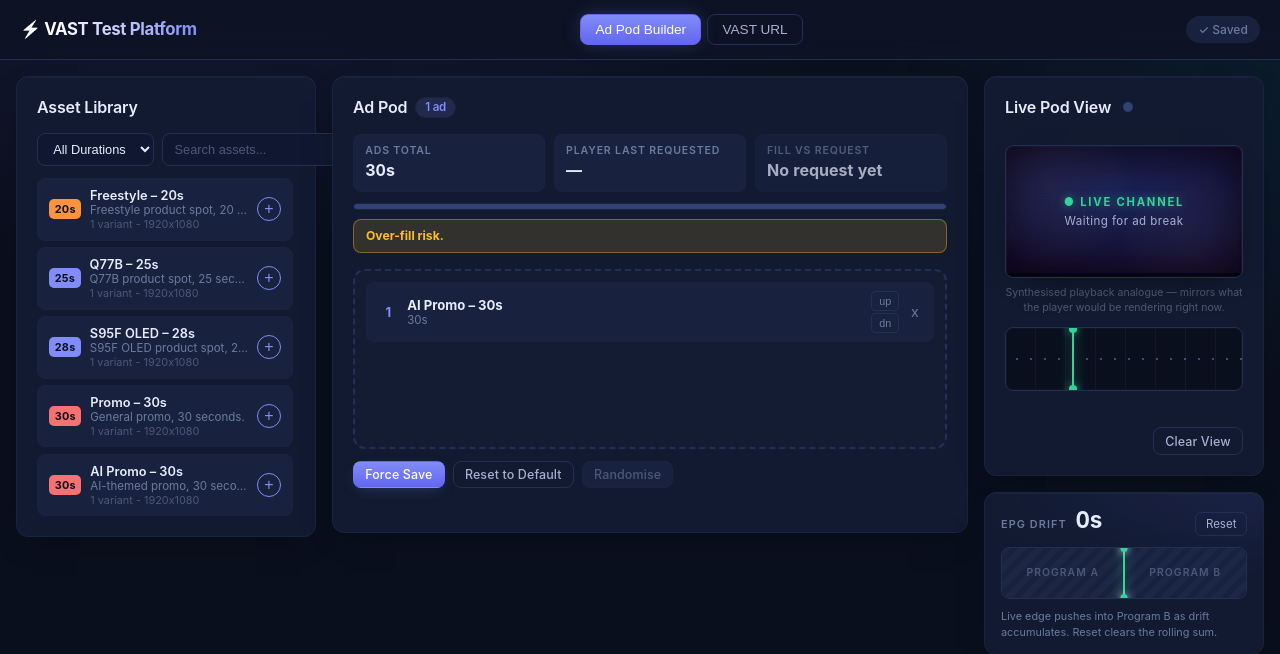
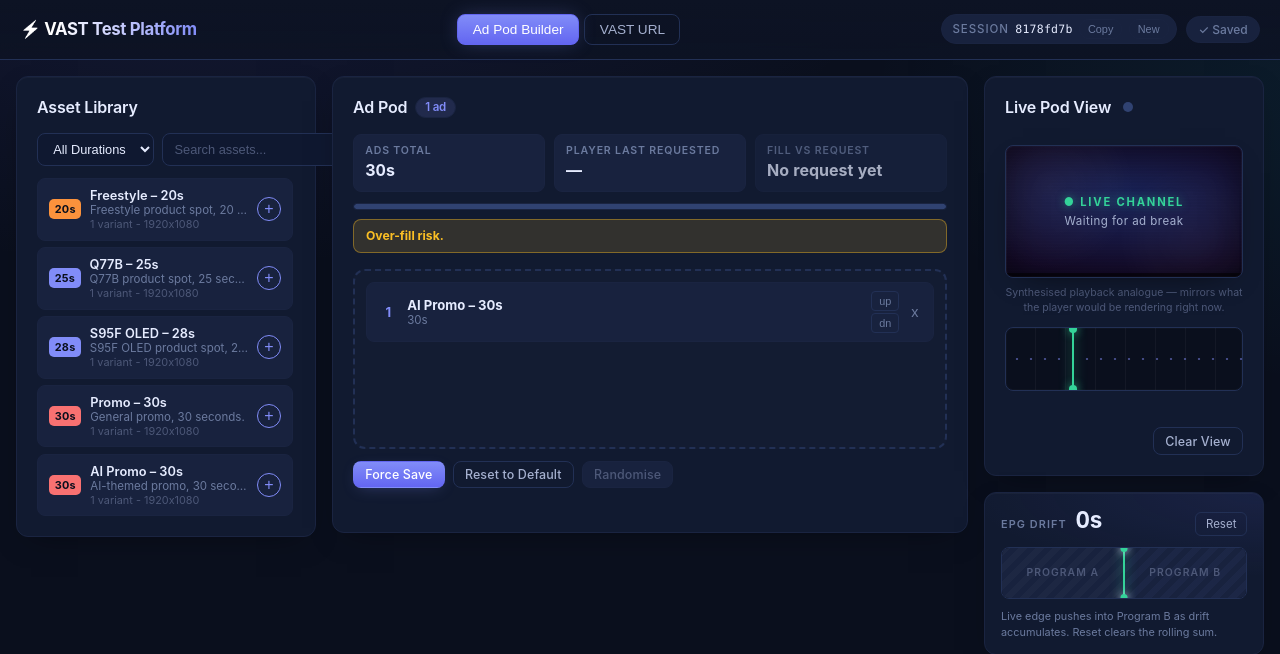
Before and after one commit to Robmellor87/vast-template, a Flask app: page / in a window 1280 px wide. Shown: the top 654 px of the page. Run offline with Flask 3, Linux system fonts and the light colour scheme; data that the repository does not hold is empty.

Commit message:
Scope per-tester state by session_id across backend and frontend
Partition ConfigStore, TrackingStore, and DriftStore by session_id via
a dispatcher keyed on the id, with per-session inner instances created
on first touch. Every Flask route now reads session_id off the query
string and threads it through; unqualified requests fall back to the
default session so smoke-testing /vast in a browser still works.
vast_builder bakes session_id into every tracking-pixel URL so the
CTV player's later pings route back to the right partition.

Frontend resolves session on load from ?session_id= → localStorage →
fresh 8-hex-char generated id, writes the winner back to localStorage,
and reflects it in the URL bar via history.replaceState. An apiUrl()
helper appends session_id to every fetch (assets stay global). Nav
shows a session chip with Copy + New buttons.

Two testers hitting the same hosted instance no longer clobber each
other's pod edits, tracking events, drift totals, or break history.

```diff
--- a/app.py
+++ b/app.py
@@ -45,6 +45,28 @@ tracking_store = TrackingStore()
 drift_store = DriftStore()
 
 # ---------------------------------------------------------------------------
+# Session helper
+# ---------------------------------------------------------------------------
+#
+# Every endpoint that touches per-session state reads ?session_id= off
+# the request. Unqualified requests (no session_id) route to a shared
+# "default" bucket so:
+#   - smoke-testing /vast in a browser tab without fiddling with params
+#     still works,
+#   - any CTV platform that strips unknown query params doesn't silently
+#     crash, it just lands in 'default'.
+# Two testers hitting the hosted instance each pick up their own
+# session_id from the frontend (generated + persisted to localStorage
+# on first load) and their state is fully isolated.
+
+DEFAULT_SESSION_ID = "default"
+
+
+def _session_id() -> str:
+    sid = request.args.get("session_id", "").strip()
+    return sid or DEFAULT_SESSION_ID
+
+# ---------------------------------------------------------------------------
 # VAST endpoint  –  this is the URL you load into your CTV platform
 # ---------------------------------------------------------------------------
 
@@ -53,23 +75,26 @@ def vast_endpoint():
     """
     Core VAST endpoint.
     Query params (all optional, primarily for logging/correlation):
+      ?session_id= - Per-tester / per-browser partition. Omitted = "default".
       ?break_id=   - Ad break identifier passed by the CTV platform
       ?cb=         - Cache-buster
       ?duration=   - Pod duration the player is trying to fill (seconds).
                      When supplied, the difference between this and the
                      total duration of returned ads is recorded as EPG drift.
     """
-    break_id = request.args.get("break_id", "default")
-    cb       = request.args.get("cb", "")
+    session_id = _session_id()
+    break_id   = request.args.get("break_id", "default")
+    cb         = request.args.get("cb", "")
     requested_duration = _parse_duration(request.args.get("duration"))
 
-    current_config = config_store.get()
+    current_config = config_store.get(session_id)
 
     # Actual duration we are returning = sum of ad durations (what will play)
     returned_duration = sum(ad.get("duration", 0) for ad in current_config["ads"])
 
     log.info(
-        "VAST request  break_id=%s  cb=%s  requested=%s  returned=%ss  ads=%d",
+        "VAST request  session=%s  break_id=%s  cb=%s  requested=%s  returned=%ss  ads=%d",
+        session_id,
         break_id,
         cb,
         f"{requested_duration}s" if requested_duration is not None else "-",
@@ -78,7 +103,7 @@ def vast_endpoint():
     )
 
     # Record that a VAST request was made (shows up in tracking dashboard)
-    tracking_store.add_event({
+    tracking_store.add_event(session_id, {
         "event":    "vast_request",
         "break_id": break_id,
         "ts":       datetime.utcnow().isoformat(),
@@ -90,6 +115,7 @@ def vast_endpoint():
     # played, so abandoning a pod mid-playback now correctly shows as
     # under-fill.
     drift_store.record_request(
+        session_id=session_id,
         break_id=break_id,
         requested=requested_duration,
         pod_ads=current_config["ads"],
@@ -99,6 +125,7 @@ def vast_endpoint():
         config=current_config,
         break_id=break_id,
         base_url=_base_url(),
+        session_id=session_id,
     )
 
     return Response(xml, mimetype="application/xml")
@@ -111,7 +138,7 @@ def vast_endpoint():
 @app.route("/api/config", methods=["GET"])
 def get_config():
     """Return the current pod configuration."""
-    return jsonify(config_store.get())
+    return jsonify(config_store.get(_session_id()))
 
 
 @app.route("/api/config", methods=["POST"])
@@ -135,25 +162,27 @@ def set_config():
 
     The pod's returned duration is always the sum of the ad durations.
     """
+    session_id = _session_id()
     body = request.get_json(force=True)
 
     errors = _validate_config(body)
     if errors:
         return jsonify({"ok": False, "errors": errors}), 400
 
-    config_store.set(body)
+    config_store.set(session_id, body)
     ads = body.get("ads", [])
     total = sum(ad.get("duration", 0) for ad in ads)
-    log.info("Config updated: ads=%d  total=%ss", len(ads), total)
+    log.info("Config updated: session=%s  ads=%d  total=%ss", session_id, len(ads), total)
 
-    return jsonify({"ok": True, "config": config_store.get()})
+    return jsonify({"ok": True, "config": config_store.get(session_id)})
 
 
 @app.route("/api/config/reset", methods=["POST"])
 def reset_config():
     """Reset to the default configuration."""
-    config_store.reset()
-    return jsonify({"ok": True, "config": config_store.get()})
+    session_id = _session_id()
+    config_store.reset(session_id)
+    return jsonify({"ok": True, "config": config_store.get(session_id)})
 
 
 # ---------------------------------------------------------------------------
@@ -181,6 +210,7 @@ def track():
       ?break_id=
       ?sequence=
     """
+    session_id = _session_id()
     event    = request.args.get("event",    "unknown")
     ad_id    = request.args.get("ad_id",    "unknown")
     break_id = request.args.get("break_id", "unknown")
@@ -195,15 +225,15 @@ def track():
         "ua":       request.headers.get("User-Agent", ""),
         "ip":       request.remote_addr,
     }
-    tracking_store.add_event(entry)
-    log.info("TRACK %s | ad=%s break=%s seq=%s", event, ad_id, break_id, sequence)
+    tracking_store.add_event(session_id, entry)
+    log.info("TRACK session=%s %s | ad=%s break=%s seq=%s", session_id, event, ad_id, break_id, sequence)
 
     # Feed the drift store so played-duration reflects reality. Every
     # recognised VAST milestone credits a fraction of the ad's duration
     # (0% at impression/start, 25/50/75% at the quartiles, 100% at
     # complete). An SSAI skip or transcode failure mid-ad now surfaces
     # as accurate seconds-level drift rather than a binary 0-or-full.
-    drift_store.register_event(break_id=break_id, ad_id=ad_id, event=event)
+    drift_store.register_event(session_id=session_id, break_id=break_id, ad_id=ad_id, event=event)
 
     # Return a 1×1 transparent GIF (some players expect an image response)
     return Response(
@@ -226,14 +256,14 @@ def get_events():
     ad_id  = request.args.get("ad_id",  None)
     event  = request.args.get("event",  None)
 
-    events = tracking_store.query(limit=limit, ad_id=ad_id, event=event)
+    events = tracking_store.query(_session_id(), limit=limit, ad_id=ad_id, event=event)
     return jsonify(events)
 
 
 @app.route("/api/events/clear", methods=["POST"])
 def clear_events():
     """Clear all stored tracking events."""
-    tracking_store.clear()
+    tracking_store.clear(_session_id())
     return jsonify({"ok": True})
 
 
@@ -249,13 +279,13 @@ def get_drift():
       ?limit=   max number of per-request records to return (default 100)
     """
     limit = int(request.args.get("limit", 100))
-    return jsonify(drift_store.snapshot(limit=limit))
+    return jsonify(drift_store.snapshot(_session_id(), limit=limit))
 
 
 @app.route("/api/drift/reset", methods=["POST"])
 def reset_drift():
     """Clear drift records and reset the cumulative counter."""
-    drift_store.reset()
+    drift_store.reset(_session_id())
     return jsonify({"ok": True})
 
 
--- a/static/app.js
+++ b/static/app.js
@@ -1,4 +1,96 @@
 "use strict";
+
+// ---------------------------------------------------------------------------
+// Session identity
+// ---------------------------------------------------------------------------
+//
+// Every browser gets its own session_id so two people hitting the same
+// hosted instance can't see each other's pod edits, tracking events, or
+// drift. Resolution order on page load:
+//
+//   1. ?session_id= in the URL        (someone shared a link — honour it)
+//   2. vast_session_id in localStorage (returning visitor — keep stable)
+//   3. freshly generated               (first visit ever)
+//
+// Whichever one wins is written back to localStorage and reflected in
+// the URL bar via history.replaceState so the URL is always a bookmark
+// of the current session. Every /api/* and /vast fetch threads this
+// value through as a query param; tracking-pixel URLs baked into the
+// VAST XML carry it too, so the CTV player's pings route back to the
+// right session partition on arrival at /track.
+
+var SESSION_STORAGE_KEY = "vast_session_id";
+var SESSION_ID = null;
+
+function initSession() {
+  var urlParam = null;
+  try {
+    var params = new URLSearchParams(window.location.search);
+    urlParam = params.get("session_id");
+  } catch(e) { /* older browsers — fall through */ }
+
+  var stored = null;
+  try { stored = window.localStorage.getItem(SESSION_STORAGE_KEY); } catch(e) {}
+
+  var chosen = (urlParam && urlParam.trim()) || (stored && stored.trim()) || generateSessionId();
+
+  SESSION_ID = chosen;
+  try { window.localStorage.setItem(SESSION_STORAGE_KEY, chosen); } catch(e) {}
+
+  // Reflect the winner in the URL bar so sharing the link or bookmarking
+  // it preserves this session. Don't add a history entry — replaceState.
+  try {
+    var params2 = new URLSearchParams(window.location.search);
+    if (params2.get("session_id") !== chosen) {
+      params2.set("session_id", chosen);
+      var newUrl = window.location.pathname + "?" + params2.toString() + window.location.hash;
+      window.history.replaceState(null, "", newUrl);
+    }
+  } catch(e) {}
+}
+
+function generateSessionId() {
+  // 8 hex chars — plenty of space for a handful of testers, short
+  // enough to eyeball in the chip and type into a URL if needed.
+  try {
+    var buf = new Uint8Array(4);
+    window.crypto.getRandomValues(buf);
+    var out = "";
+    for (var i = 0; i < buf.length; i++) {
+      var h = buf[i].toString(16);
+      if (h.length < 2) { h = "0" + h; }
+      out += h;
+    }
+    return out;
+  } catch(e) {
+    // Fallback — non-crypto, but still unique enough for test traffic
+    return (Date.now().toString(36) + Math.random().toString(36).slice(2, 6));
+  }
+}
+
+function newSession() {
+  var fresh = generateSessionId();
+  SESSION_ID = fresh;
+  try { window.localStorage.setItem(SESSION_STORAGE_KEY, fresh); } catch(e) {}
+  // Full reload so every piece of in-memory state (pod, history, drift
+  // cache) rebuilds against the new session from the backend.
+  var params = new URLSearchParams(window.location.search);
+  params.set("session_id", fresh);
+  window.location.search = params.toString();
+}
+
+// Append session_id to any URL we fetch. Preserves any existing query
+// string; if session_id is already present it gets overwritten with
+// the canonical one.
+function apiUrl(path) {
+  var sep = path.indexOf("?") === -1 ? "?" : "&";
+  var sid = encodeURIComponent(SESSION_ID || "default");
+  // If session_id already present, replace it. Otherwise append.
+  if (path.indexOf("session_id=") !== -1) {
+    return path.replace(/session_id=[^&]*/, "session_id=" + sid);
+  }
+  return path + sep + "session_id=" + sid;
+}
 
 var API = "";
 var POLL_INTERVAL_MS = 2000;
@@ -23,6 +115,9 @@ var latestDriftSnapshot = null;
 var pageLoadTs = new Date().toISOString();  // ignore drift records older than this
 
 document.addEventListener("DOMContentLoaded", async function() {
+  initSession();          // resolve / generate session_id BEFORE any fetch
+  renderSessionChip();
+  setupSessionControls();
   initTabs();
   await loadAssets();
   await loadCurrentConfig();
@@ -35,6 +130,32 @@ document.addEventListener("DOMContentLoaded", async function() {
   startPolling();
   fetchDrift();  // initial populate
 });
+
+function renderSessionChip() {
+  var chip = document.getElementById("session-chip-id");
+  if (chip) { chip.textContent = SESSION_ID; }
+}
+
+function setupSessionControls() {
+  var copyBtn = document.getElementById("btn-copy-session");
+  if (copyBtn) {
+    copyBtn.addEventListener("click", function() {
+      if (!SESSION_ID) { return; }
+      navigator.clipboard.writeText(SESSION_ID).then(function() {
+        var original = copyBtn.textContent;
+        copyBtn.textContent = "Copied";
+        setTimeout(function() { copyBtn.textContent = original; }, 1500);
+      }).catch(function() { /* clipboard may be blocked — no-op */ });
+    });
+  }
+  var newBtn = document.getElementById("btn-new-session");
+  if (newBtn) {
+    newBtn.addEventListener("click", function() {
+      if (!confirm("Start a fresh session? Your current pod, break history and drift totals will be left behind.")) { return; }
+      newSession();
+    });
+  }
+}
 
 function initTabs() {
   document.querySelectorAll(".nav__tab").forEach(function(btn) {
@@ -171,7 +292,7 @@ function applyFilters() {
 
 async function loadCurrentConfig() {
   try {
-    var res = await fetch("/api/config");
+    var res = await fetch(apiUrl("/api/config"));
     if (!res.ok) { throw new Error("HTTP " + res.status); }
     var config = await res.json();
     podAds = [];
@@ -247,7 +368,7 @@ async function saveConfig(showStatus) {
   var payload = { ads: ads };
 
   try {
-    var res = await fetch("/api/config", {
+    var res = await fetch(apiUrl("/api/config"), {
       method: "POST",
       headers: { "Content-Type": "application/json" },
       body: JSON.stringify(payload)
@@ -508,7 +629,7 @@ function setupApplyReset() {
   });
   document.getElementById("btn-reset").addEventListener("click", async function() {
     if (!confirm("Reset to the default configuration?")) { return; }
-    await fetch("/api/config/reset", { method: "POST" });
+    await fetch(apiUrl("/api/config/reset"), { method: "POST" });
     await loadCurrentConfig();
     var statusEl = document.getElementById("apply-status");
     statusEl.className = "status-bar status-bar--ok";
@@ -646,7 +767,7 @@ function startPolling() {
 
 async function pollTrackingEvents() {
   try {
-    var url = "/api/events?limit=50";
+    var url = apiUrl("/api/events?limit=50");
     var res = await fetch(url);
     var data = await res.json();
     processNewEvents(data.events);
@@ -1231,7 +1352,10 @@ function setupVastUrlTab() {
 }
 
 function updateVastUrlDisplay() {
-  var url = window.location.origin + "/vast?break_id=test&cb=CACHE_BUSTER&duration=60";
+  var sid = encodeURIComponent(SESSION_ID || "default");
+  var url = window.location.origin
+    + "/vast?session_id=" + sid
+    + "&break_id=test&cb=CACHE_BUSTER&duration=60";
   document.getElementById("vast-url-display").textContent = url;
 }
 
@@ -1240,8 +1364,10 @@ async function fetchVastPreview() {
   pre.textContent = "Fetching...";
   try {
     // Don't pass ?duration= on the preview so it doesn't accumulate drift.
+    var sid = encodeURIComponent(SESSION_ID || "default");
     var url = window.location.origin
-      + "/vast?break_id=preview&cb=" + Date.now();
+      + "/vast?session_id=" + sid
+      + "&break_id=preview&cb=" + Date.now();
     var res = await fetch(url);
     var xml = await res.text();
     pre.textContent = xml;
@@ -1260,7 +1386,7 @@ function setupDriftControls() {
   btn.addEventListener("click", async function() {
     if (!confirm("Reset cumulative EPG drift to zero?")) { return; }
     try {
-      await fetch("/api/drift/reset", { method: "POST" });
+      await fetch(apiUrl("/api/drift/reset"), { method: "POST" });
       await fetchDrift();
       renderBreakHistory();  // refresh per-break drift columns too
     } catch(e) {
@@ -1271,7 +1397,7 @@ function setupDriftControls() {
 
 async function fetchDrift() {
   try {
-    var res = await fetch("/api/drift?limit=500");
+    var res = await fetch(apiUrl("/api/drift?limit=500"));
     if (!res.ok) { return; }
     var snap = await res.json();
     latestDriftSnapshot = snap;
--- a/static/style.css
+++ b/static/style.css
@@ -148,7 +148,58 @@ body {
   box-shadow: 0 0 20px -4px var(--accent-glow);
 }
 
-.nav__status { display: flex; align-items: center; }
+.nav__status { display: flex; align-items: center; gap: .6rem; }
+
+/* --------------------------------------------------------------------------
+   Session chip
+   -------------------------------------------------------------------------- */
+
+.session-chip {
+  display: inline-flex;
+  align-items: center;
+  gap: .4rem;
+  padding: .25rem .45rem .25rem .65rem;
+  border-radius: 99px;
+  background: var(--bg-elevated);
+  border: 1px solid var(--border-soft);
+  font-size: .72rem;
+}
+
+.session-chip__label {
+  color: var(--text-muted);
+  text-transform: uppercase;
+  letter-spacing: .08em;
+  font-weight: 500;
+}
+
+.session-chip__id {
+  font-family: ui-monospace, SFMono-Regular, Menlo, monospace;
+  color: var(--text);
+  letter-spacing: .02em;
+}
+
+.session-chip__btn {
+  font-size: .68rem;
+  padding: .2rem .5rem;
+  border-radius: 99px;
+  background: transparent;
+  color: var(--text-muted);
+  border: 1px solid var(--border-soft);
+  cursor: pointer;
+  transition: color .15s, border-color .15s, background .15s;
+  font-weight: 500;
+}
+
+.session-chip__btn:hover {
+  color: var(--text);
+  border-color: var(--border);
+  background: var(--bg);
+}
+
+.session-chip__btn--danger:hover {
+  color: var(--danger);
+  border-color: var(--danger-soft);
+}
 
 .autosave-indicator {
   font-size: .75rem;
--- a/templates/index.html
+++ b/templates/index.html
@@ -16,6 +16,24 @@
       <button class="nav__tab" data-tab="vasturl">VAST URL</button>
     </div>
     <div class="nav__status">
+      <div
+        id="session-chip"
+        class="session-chip"
+        title="Your session. Every API call and tracking pixel is scoped to this ID so other testers on the same instance can't overwrite your state."
+      >
+        <span class="session-chip__label">session</span>
+        <code id="session-chip-id" class="session-chip__id">&hellip;</code>
+        <button
+          id="btn-copy-session"
+          class="session-chip__btn"
+          title="Copy session ID"
+        >Copy</button>
+        <button
+          id="btn-new-session"
+          class="session-chip__btn session-chip__btn--danger"
+          title="Start a fresh, empty session"
+        >New</button>
+      </div>
       <span id="autosave-indicator" class="autosave-indicator">&#10003; Saved</span>
     </div>
   </nav>
```
Also changed, not shown: config_store.py (+42 -13 lines), drift_store.py (+78 -3 lines), tracker.py (+51 -18 lines), vast_builder.py (+24 -12 lines).
